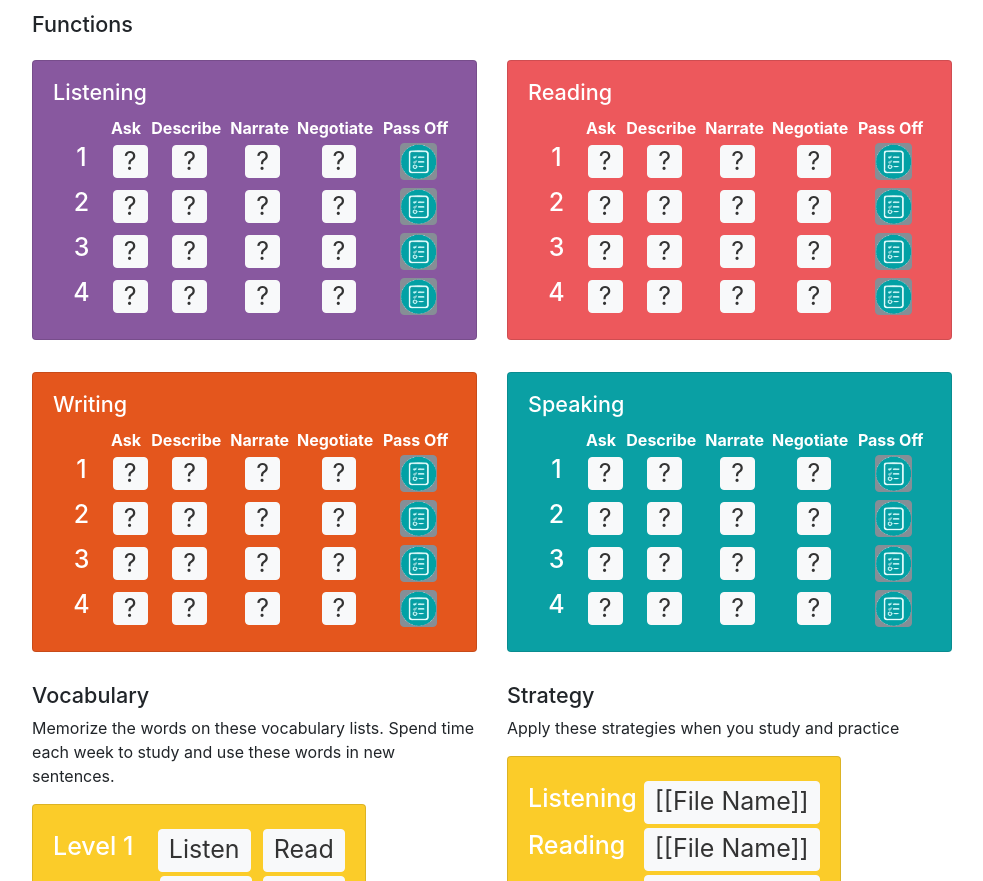
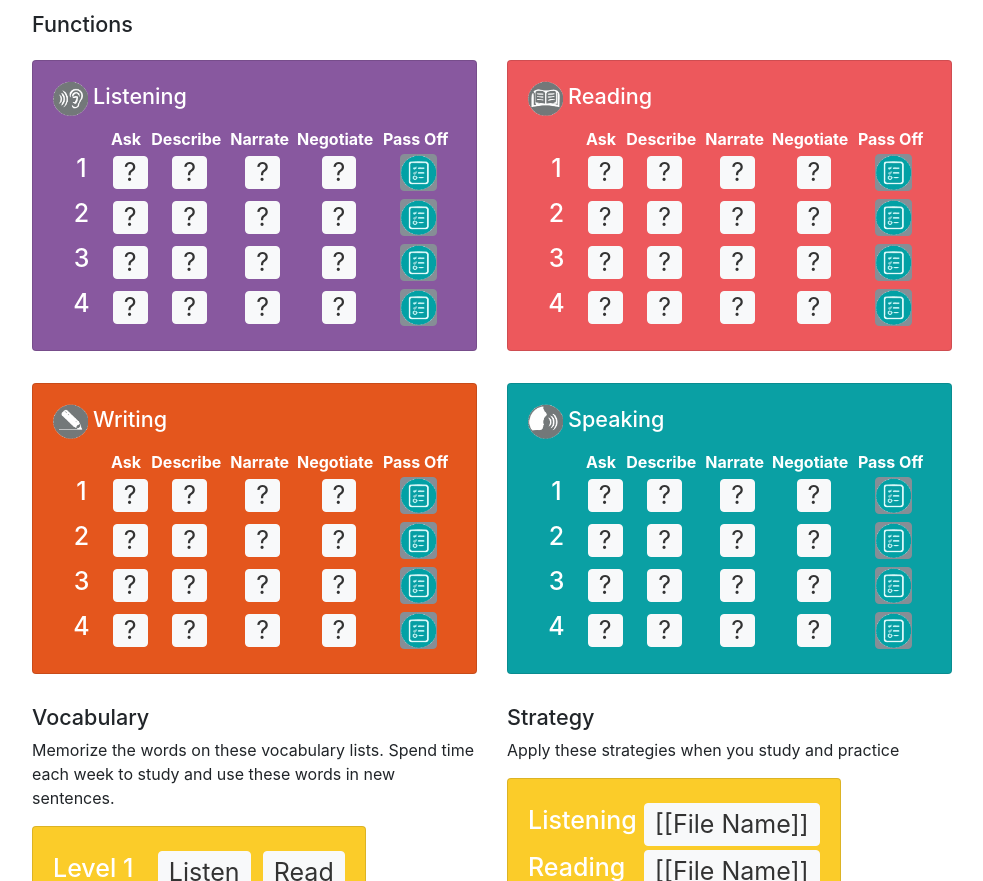
Before and after one commit to byuitechops/EC3-POC2, a plain HTML site: page index.html in a window 1280 px wide. Shown: the part 4077-4958 px from the top of the page, without its empty margins (148-1131 px from the left). Drawn offline with nearby package versions, Linux system fonts and the light colour scheme.

Commit message:
added icons for skill cards fixes #9

```diff
--- a/index.html
+++ b/index.html
@@ -235,7 +235,7 @@
                     <div class="col-sm-12 col-md-6 my-3  ">
                         <div class="card text-white  pathway-purple  ">
                             <div class="card-body justify-content-center">
-                                <h3 class="card-title">Listening</h3>
+                                <h3 class="card-title"><img src="site/listening-icon.png">Listening</h3>
                                 <table>
                                     <thead>
                                         <tr>
@@ -368,7 +368,7 @@
                     <div class="col-sm-12 col-md-6 my-3  ">
                         <div class="card text-white pathway-red ">
                             <div class="card-body justify-content-center">
-                                <h3 class="card-title">Reading</h3>
+                                <h3 class="card-title"><img src="site/reading-icon.png">Reading</h3>
                                 <table>
                                     <thead>
                                         <tr>
@@ -505,7 +505,7 @@
                     <div class="col-sm-12 col-md-6 my-3  ">
                         <div class="card text-white pathway-orange ">
                             <div class="card-body justify-content-center">
-                                <h3 class="card-title">Writing</h3>
+                                <h3 class="card-title"><img src="site/pencil-icon.png">Writing</h3>
                                 <table>
                                     <thead>
                                         <tr>
@@ -639,7 +639,7 @@
                     <div class="col-sm-12 col-md-6 my-3  ">
                         <div class="card text-white pathway-blue ">
                             <div class="card-body justify-content-center">
-                                <h3 class="card-title">Speaking</h3>
+                                <h3 class="card-title"><img src="site/speaking-icon.png">Speaking</h3>
 
                                 <table>
                                     <thead>
--- a/style.css
+++ b/style.css
@@ -32,6 +32,10 @@ body {
 
 h3 {
     font-size: 1.35rem;
+}
+
+h3 img {
+    margin-right: 5px;
 }
 
 button a {
```
